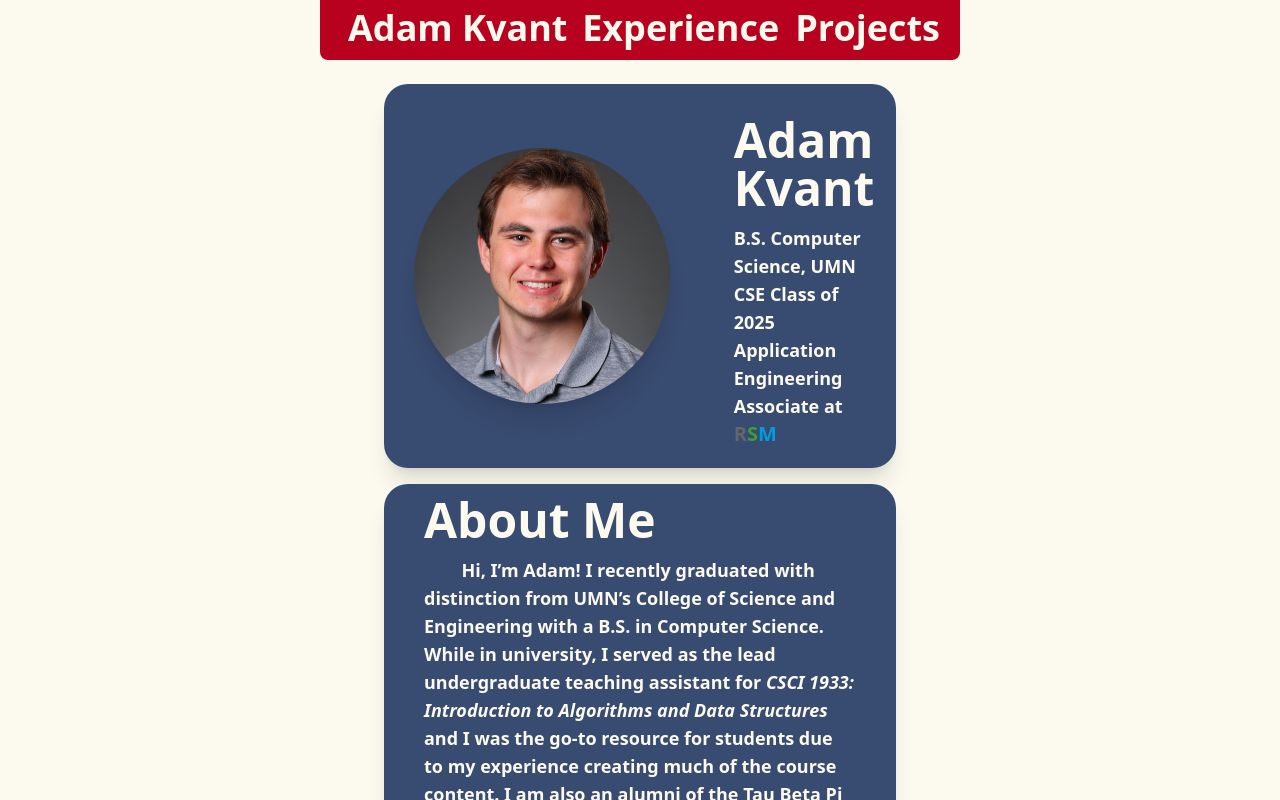
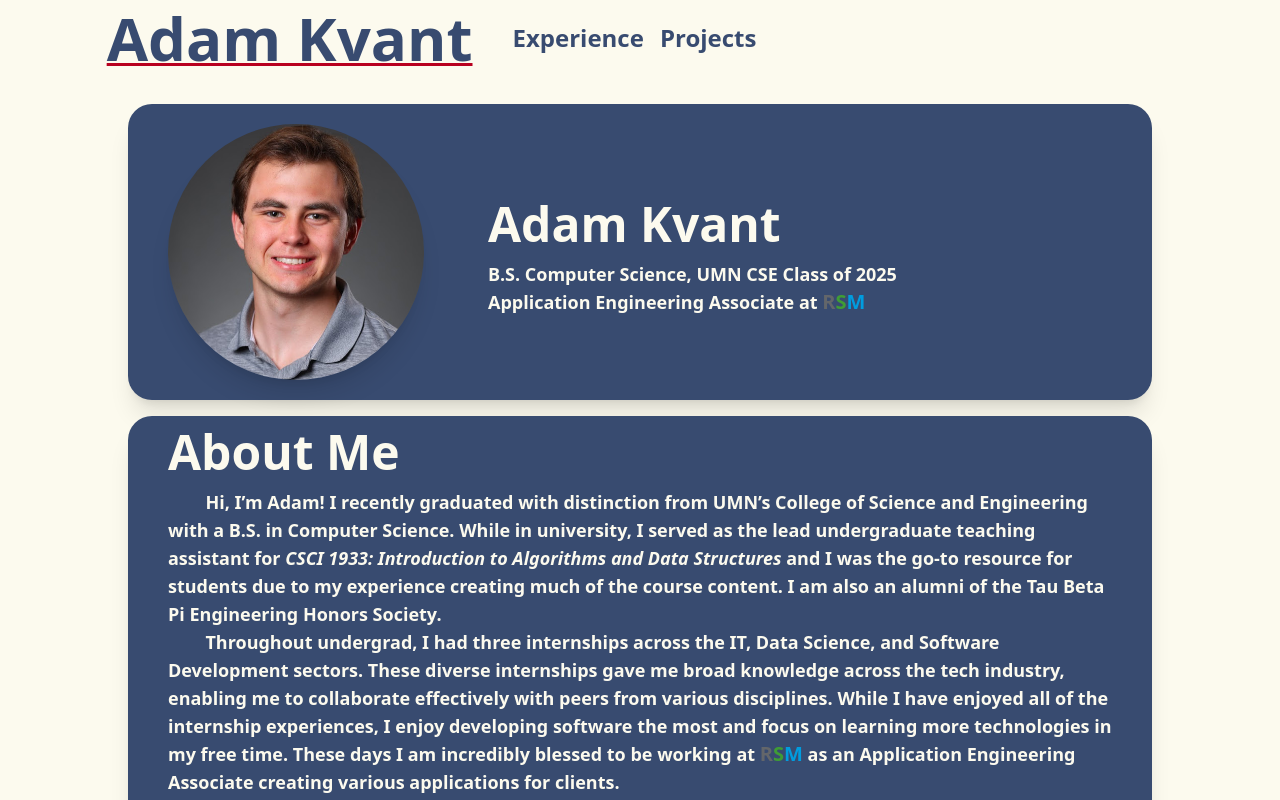
Before and after one commit to AdamKvant/AdamKvantSite, a SvelteKit app: page / in a window 1280 px wide. Shown: the top 800 px of the page. Built offline with nearby package versions, Linux system fonts and the light colour scheme.

Commit message:
working on header

```diff
--- a/src/app.css
+++ b/src/app.css
@@ -12,16 +12,35 @@
 
 
 .headerOverall {
-    @apply bg-[#B8001F] font-bold xl:text-4xl text-2xl text-[#FCFAEE] pt-2 pl-2 pb-3 flex;
+    @apply bg-[#FCFAEE] font-bold xl:text-2xl text-lg text-[#384B70] pt-2 pb-3 flex;
+}
+
+.headerTitle {
+    @apply xl:text-6xl text-5xl underline decoration-[#B8001F] [text-decoration-thickness:3px] transition-colors duration-300 ease-in-out
+}
+
+.headerTitle:hover {
+    @apply text-[#B8001F] decoration-[#384B70]
 }
 
 .footerOverall{
     @apply bg-[#B8001F] font-semibold text-3xl text-[#FCFAEE] pt-1 pb-1 flex
 }
 
-.hoverHeader{
-    @apply hover:text-[#384B70] hover:border-[#384B70] cursor-pointer transition-all duration-300 hover:opacity-100 hover:transform hover:translate-y-[-5px];
+.hoverHeader {
+  @apply relative inline-block cursor-pointer;
 }
+
+.hoverHeader::after {
+  content: '';
+  @apply absolute left-0 bottom-0 h-[2.5px] w-full bg-[#B8001F]
+         origin-left scale-x-0 transition-transform duration-300;
+}
+
+.hoverHeader:hover::after {
+  @apply scale-x-100;
+}
+
 .hoverHeaderHam{
     @apply cursor-pointer;
 }
--- a/src/components/Header.svelte
+++ b/src/components/Header.svelte
@@ -10,31 +10,31 @@
     }
 </script>
 
-<div class="headerOverall rounded-b-lg justify-between items-center flex relative">
+<div class="headerOverall items-center flex gap-10">
     <!-- Home -->
-    <a on:click={hideHamburger} class="hoverHeader pl-5" href="/">Adam Kvant</a>
+    <a on:click={hideHamburger} class="headerTitle" href="/">Adam Kvant</a>
 
     <!-- Hamburger -->
-    <button class="block md:hidden pr-5" on:click={toggleMenu} aria-label="Toggle Menu">
+    <!-- <button class="block md:hidden pr-5" on:click={toggleMenu} aria-label="Toggle Menu">
         <svg class="w-8 h-8" viewBox="0 0 24 24" fill="none" xmlns="http://www.w3.org/2000/svg">
             <path d="M20 7L4 7" stroke="#FCFAEE" stroke-width="1.5" stroke-linecap="round"/>
             <path d="M20 12L4 12" stroke="#FCFAEE" stroke-width="1.5" stroke-linecap="round"/>
             <path d="M20 17L4 17" stroke="#FCFAEE" stroke-width="1.5" stroke-linecap="round"/>
         </svg>
-    </button>
+    </button> -->
 
     <!-- Default -->
-    <div class="hidden md:flex flex-row gap-4 pr-5">
+    <div class="hidden md:flex flex-row gap-4">
         <a class="hoverHeader" href="/experience">Experience</a>
         <a class="hoverHeader" href="/projects">Projects</a>
         <!-- <a class="hoverHeader" href="/blog">Blog</a> -->
     </div>
 
     <!-- Dropdown Menu -->
-    <div on:click={toggleMenu} class={`z-10 absolute top-12 right-0 bg-[#B8001F] md:w-5/12 xl:w-7/12 shadow-md rounded-b-lg flex flex-col items-start gap-4 p-5 md:hidden transition-all duration-500
+    <!-- <div on:click={toggleMenu} class={`z-10 absolute top-12 right-0 bg-[#B8001F] md:w-5/12 xl:w-7/12 shadow-md rounded-b-lg flex flex-col items-start gap-4 p-5 md:hidden transition-all duration-500
         transform ${isOpen ? 'translate-y-0 opacity-100' : '-translate-y-2 opacity-0'}`}>
         <a on:click={toggleMenu} class="hoverHeaderHam w-full text-right border border-b-4 border-x-0 border-t-0 pb-1.5 z-0" href="/experience">Experience</a>
-        <a on:click={toggleMenu} class="hoverHeaderHam w-full text-right border border-b-4 border-x-0 border-t-0 pb-1.5 z-0" href="/projects">Projects</a>
+        <a on:click={toggleMenu} class="hoverHeaderHam w-full text-right border border-b-4 border-x-0 border-t-0 pb-1.5 z-0" href="/projects">Projects</a> -->
         <!-- <a on:click={toggleMenu} class="hoverHeaderHam w-full text-right border border-b-4 border-x-0 border-t-0 pb-1.5 z-0" href="/blog">Blog</a> -->
-    </div>
+    <!-- </div> -->
 </div>
--- a/src/routes/+layout.svelte
+++ b/src/routes/+layout.svelte
@@ -6,14 +6,11 @@
 </script>
 
 <div class="flex flex-col min-h-screen items-center">
-    <div class="sm:w-11/12 lg:w-6/12 w-full"><Header /></div>
-
-
+    <div class="sm:w-11/12 lg:w-10/12 w-full"><Header /></div>
     <div class="flex justify-center flex-grow w-full">
-        <div class="aspect-h-9 aspect-w-16 sm:w-11/12 lg:w-6/12 w-full">
+        <div class="aspect-h-9 aspect-w-16">
             {@render children()}
         </div>
     </div>
-
-    <div class="sm:w-11/12 lg:w-6/12 w-full"><Footer /></div>
+    <div class="sm:w-11/12 lg:w-10/12 w-full"><Footer /></div>
 </div>
```
